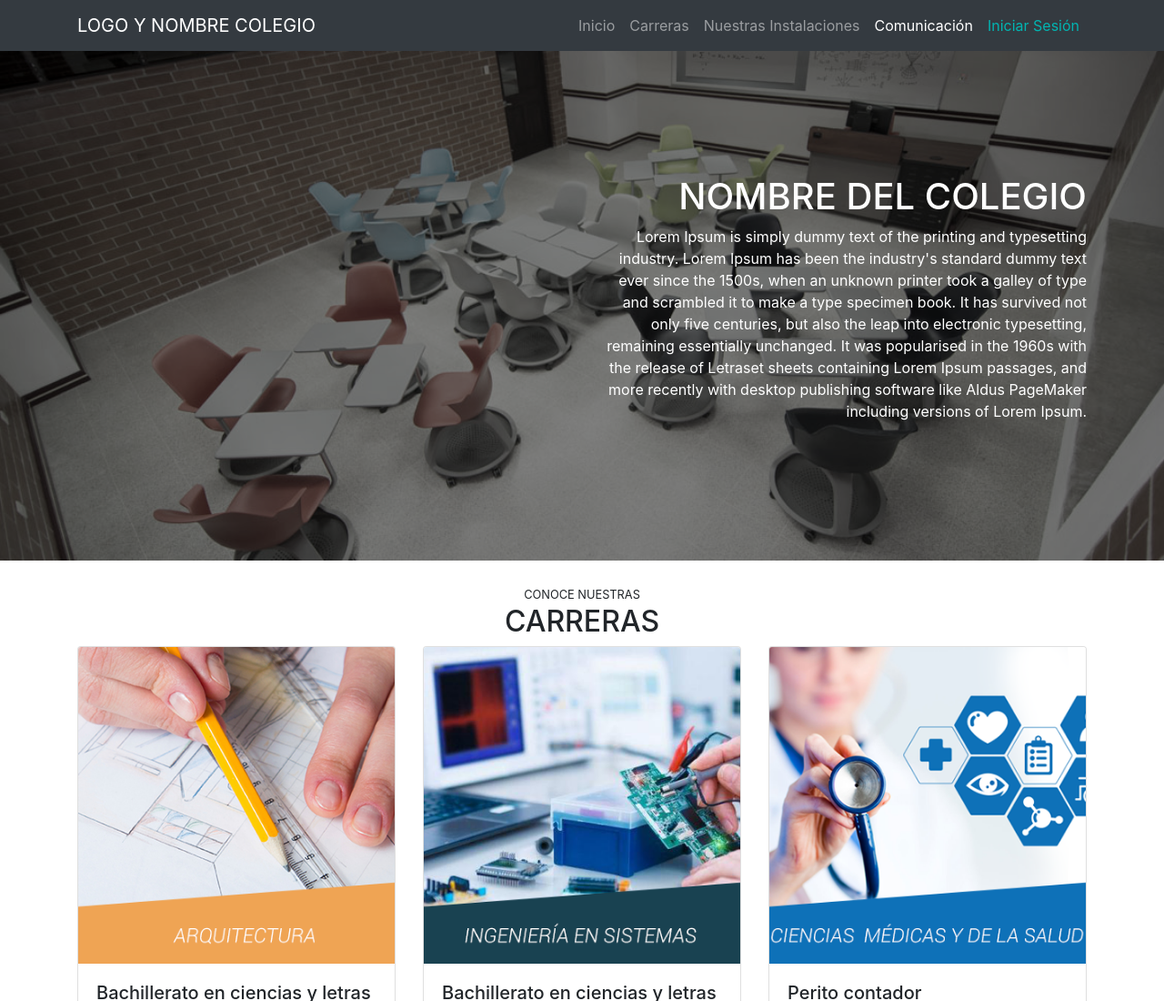
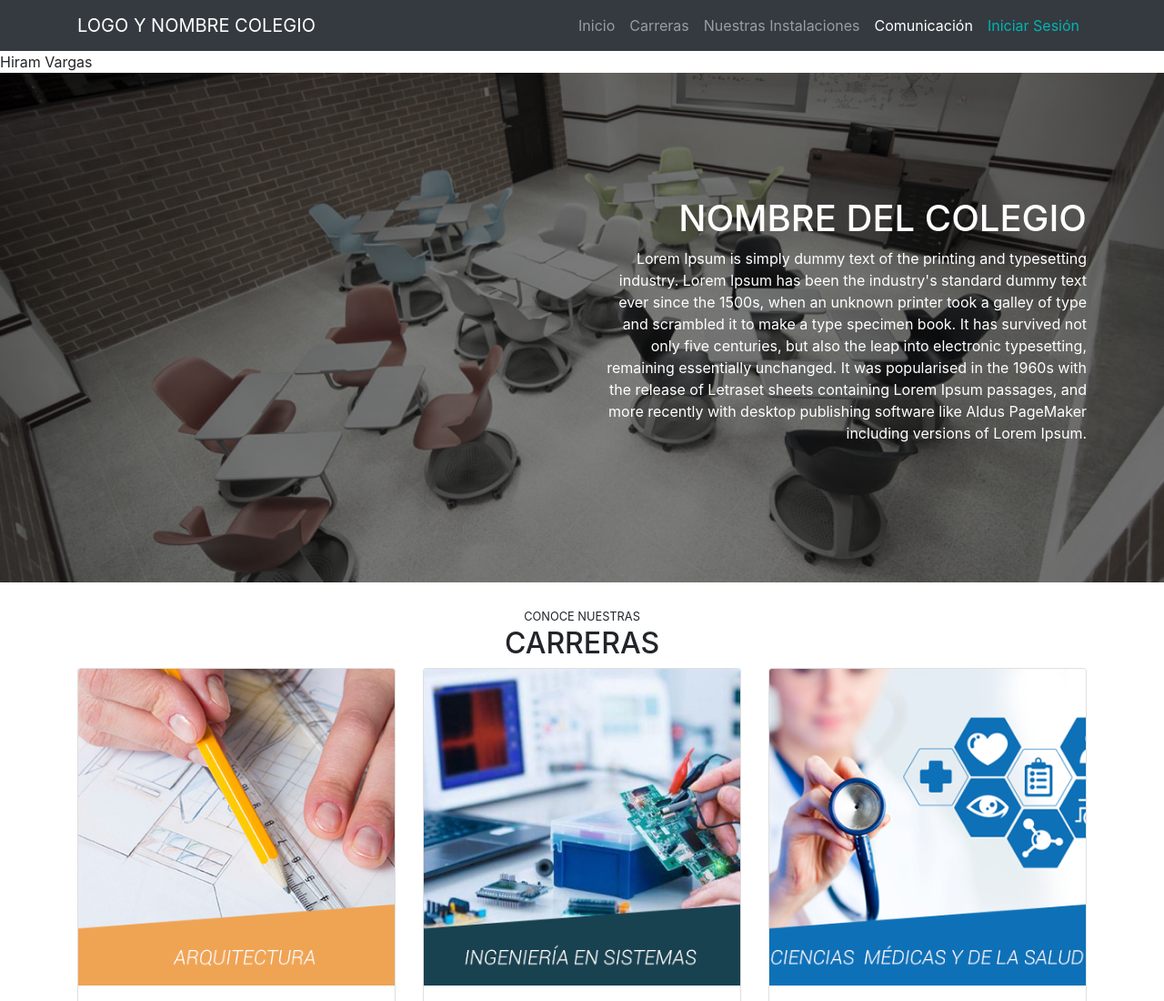
Before and after one commit to allanletona9/ProyectoColegio, a plain HTML site: page Colegio/index.html in a window 1280 px wide. Shown: the top 1100 px of the page at 91% size. Drawn offline with nearby package versions, Linux system fonts and the light colour scheme; a script that the page names is missing.

Commit message:
Cambio de Hiram

```diff
--- a/Colegio/index.html
+++ b/Colegio/index.html
@@ -44,6 +44,7 @@
     <!-- /Header -->
 
     <!-- Main -->
+    <div>Hiram Vargas</div>
     <main id="main">
       <div id="carousel" class="carousel slide carousel-fade" data-ride="carousel" data-pause="false">
         <div class="carousel-inner">
```
